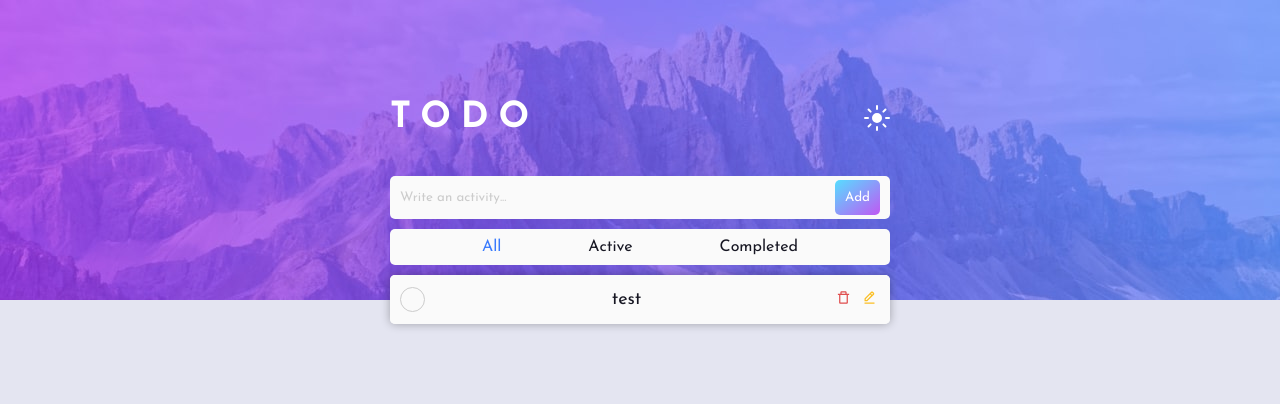
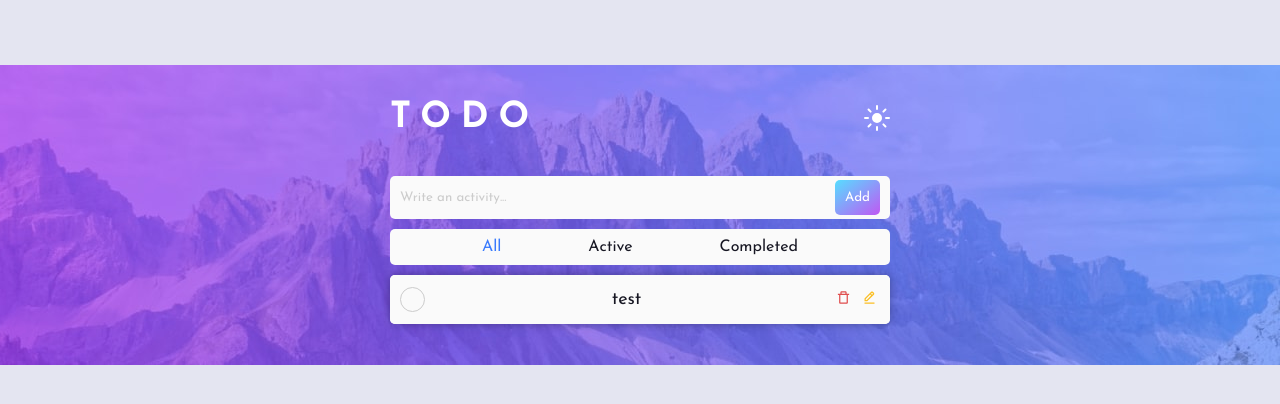
Before and after one commit to MMSabbaghi/React_Todo_App, a React (Create React App) app: page / in a window 1280 px wide. Shown: the top 404 px of the page. Built offline with nearby package versions, Linux system fonts and the light colour scheme.

Commit message:
[style] fix body background image postion issues

```diff
--- a/src/index.css
+++ b/src/index.css
@@ -36,7 +36,7 @@ body {
 
 .app {
   min-height: 100vh;
-  background: var(--bg_color) var(--bg_image) no-repeat;
+  background: var(--bg_color) var(--bg_image) no-repeat center 13% fixed;
   display: flex;
   flex-direction: column;
   color: var(--text-color);
```
